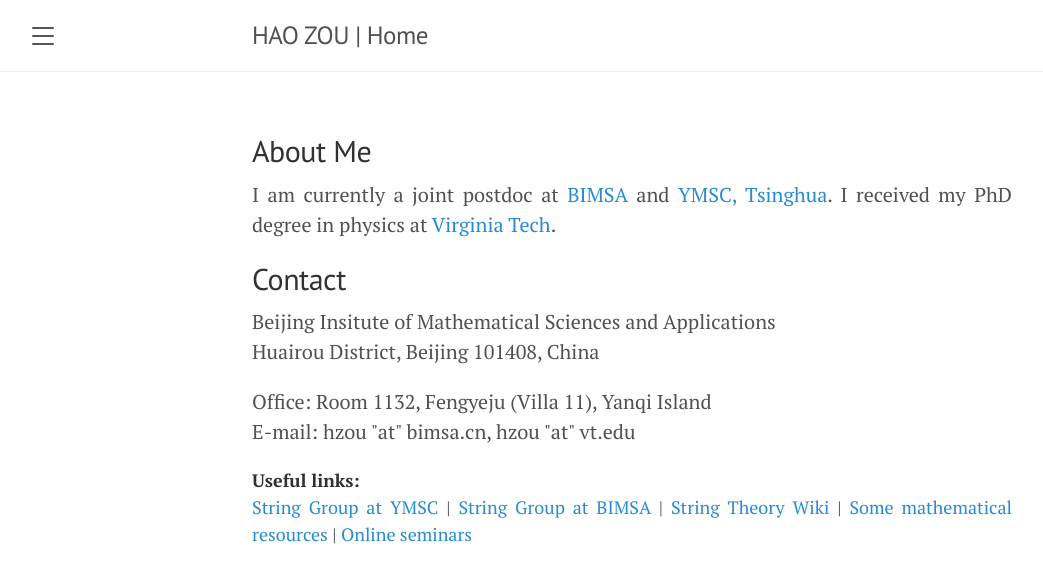
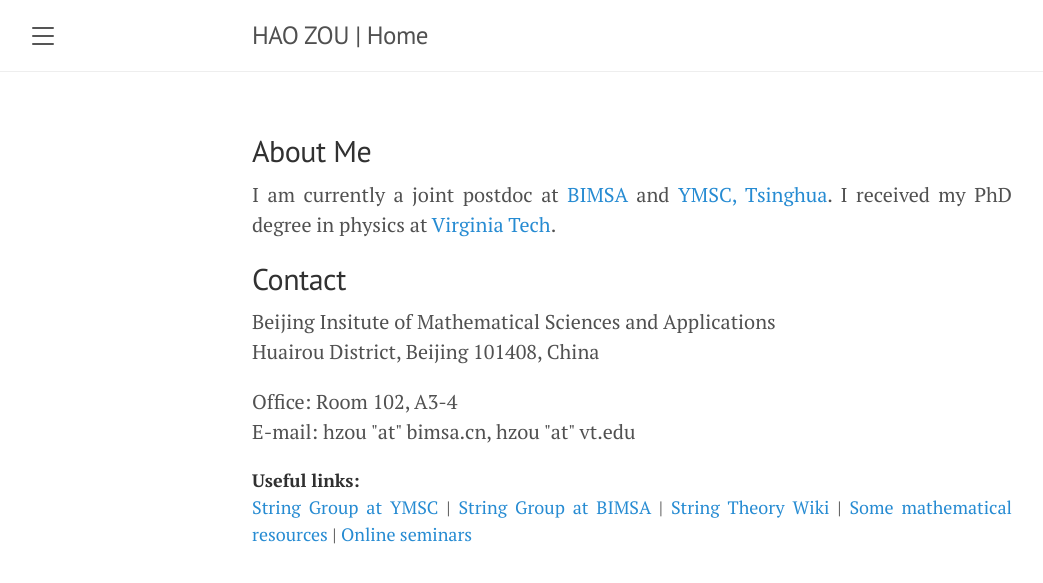
Before and after one commit to hhzou/hhzou.github.io, a Jekyll site: the page built from index.html, in a window 1280 px wide. Shown: the top 583 px of the page, without its empty margins (8-1051 px from the left). Built offline with Jekyll 4.4.1, drawn with Linux system fonts in a browser that asks for light colours.

Commit message:
update information

```diff
--- a/index.html
+++ b/index.html
@@ -17,7 +17,7 @@
   Beijing Insitute of Mathematical Sciences and Applications <br>Huairou District, Beijing 101408, China
   </p>
   <p>
-  Office: Room 1132, Fengyeju (Villa 11), Yanqi Island <br> E-mail: hzou "at" bimsa.cn, hzou "at" vt.edu
+  Office: Room 102, A3-4 <br> E-mail: hzou "at" bimsa.cn, hzou "at" vt.edu
   </p>
 
 
```
Also changed, not shown: 6 other files.
